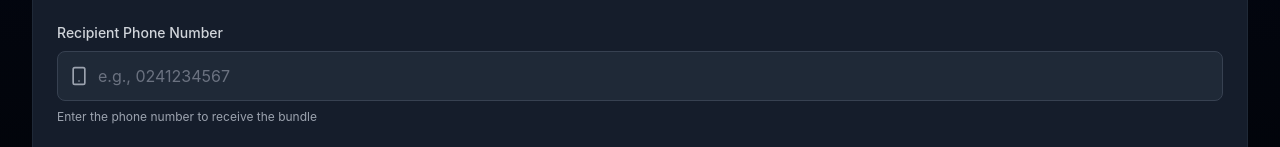
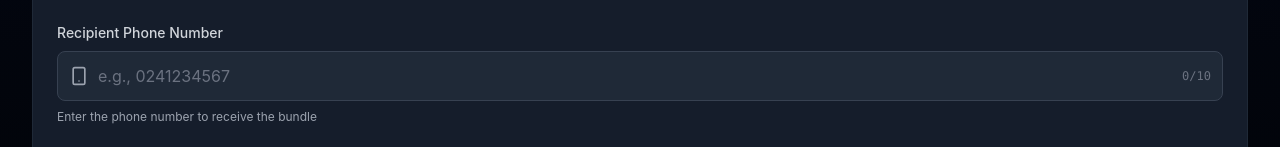
Before and after one commit to mik3l419/soleBuyy, a React (Vite) app: page / in a window 1280 px wide. Both pictures are taken after a click on the button 1211 px from the left and 941 px from the top of the page. Shown: the part 999-1146 px from the top of the page. Built offline with nearby package versions, Linux system fonts and the light colour scheme; no server answers.

Commit message:
Update ProviderCard.tsx

```diff
--- a/src/components/ProviderCard.tsx
+++ b/src/components/ProviderCard.tsx
@@ -1,5 +1,5 @@
 import { useState, useEffect } from 'react';
-import { ChevronDown, ChevronUp, Smartphone, ShoppingCart } from 'lucide-react';
+import { ChevronDown, ChevronUp, Smartphone } from 'lucide-react';
 import { Provider, Bundle } from '../types';
 import CheckoutModal from './CheckoutModal';
 import { useAuth } from '../contexts/AuthContext';
@@ -23,6 +23,10 @@ export default function ProviderCard({ provider }: ProviderCardProps) {
   const handleBuyBundle = (bundle: Bundle) => {
     if (!recipientNumber.trim()) {
       alert('Please enter a recipient phone number');
+      return;
+    }
+    if (recipientNumber.length !== 10) {
+      alert('Please enter a valid 10-digit phone number');
       return;
     }
     setSelectedBundle(bundle);
@@ -77,11 +81,28 @@ export default function ProviderCard({ provider }: ProviderCardProps) {
                 <input
                   type="tel"
                   value={recipientNumber}
-                  onChange={(e) => setRecipientNumber(e.target.value)}
-                  className="w-full pl-10 pr-4 py-3 bg-gray-800 border border-gray-700 rounded-lg text-white placeholder-gray-500 focus:outline-none focus:border-green-500 focus:ring-1 focus:ring-green-500 transition-colors"
+                  onChange={(e) => {
+                    const digits = e.target.value.replace(/\D/g, '').slice(0, 10);
+                    setRecipientNumber(digits);
+                  }}
+                  maxLength={10}
+                  className={`w-full pl-10 pr-16 py-3 bg-gray-800 border rounded-lg text-white placeholder-gray-500 focus:outline-none focus:ring-1 transition-colors ${recipientNumber.length > 0 && recipientNumber.length < 10
+                    ? 'border-red-500 focus:border-red-500 focus:ring-red-500'
+                    : recipientNumber.length === 10
+                      ? 'border-green-500 focus:border-green-500 focus:ring-green-500'
+                      : 'border-gray-700 focus:border-green-500 focus:ring-green-500'
+                    }`}
                   placeholder="e.g., 0241234567"
                 />
+                <span className="absolute right-3 top-1/2 -translate-y-1/2 text-xs font-mono text-gray-500">
+                  {recipientNumber.length}/10
+                </span>
               </div>
+              {recipientNumber.length > 0 && recipientNumber.length < 10 && (
+                <p className="text-red-500 text-xs mt-1.5">
+                  Phone number must be exactly 10 digits ({10 - recipientNumber.length} remaining)
+                </p>
+              )}
               <p className="text-gray-400 text-xs mt-2">Enter the phone number to receive the bundle</p>
             </div>
 
```
